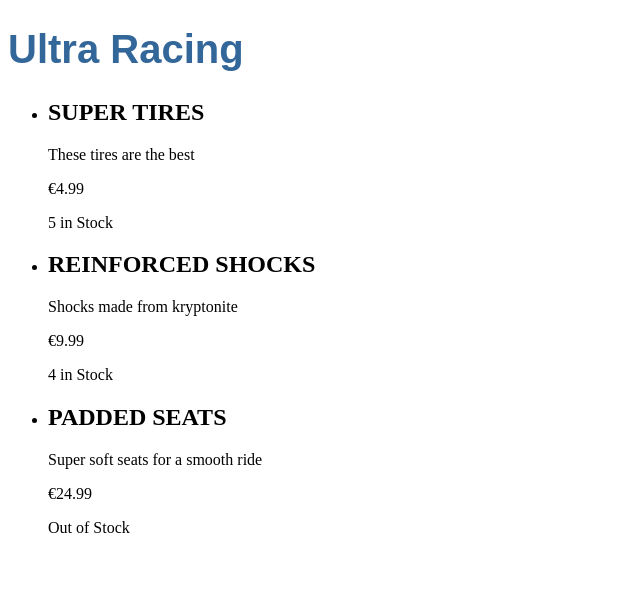
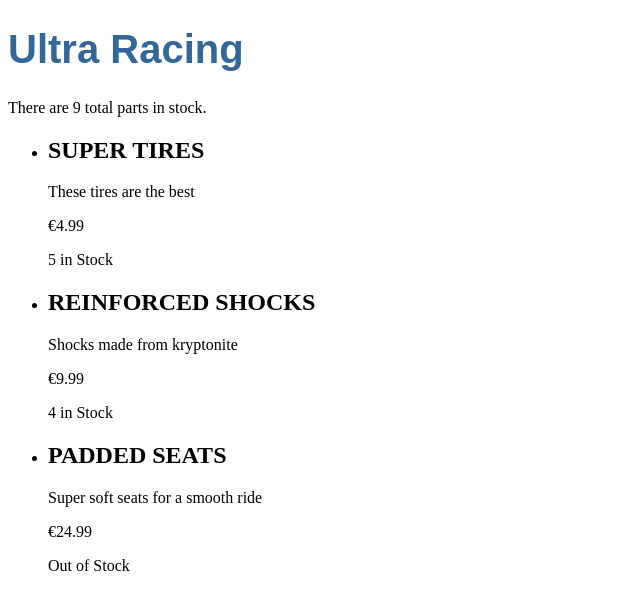
Before and after one commit to anastminsk/ultra-racing-angular, an Angular app: page / in a window 1280 px wide. Shown: the top 610 px of the page, without its empty margins (0-640 px from the left). Built offline with nearby package versions, Linux system fonts and the light colour scheme.

Commit message:
feature: add total number of parts

```diff
--- a/src/app/app.component.ts
+++ b/src/app/app.component.ts
@@ -3,6 +3,7 @@ import { Component } from '@angular/core';
 @Component({
   selector: 'app-root',
   template: `<h1>{{title}}</h1>
+    <p>There are {{totalCarParts()}} total parts in stock.</p>
     <ul>
       <li *ngFor="let carPart of carParts">
         <h2>{{carPart.name | uppercase}}</h2>
@@ -39,4 +40,12 @@ export class AppComponent {
     "inStock": 0,
     "price": 24.99
   }];
+
+  totalCarParts() {
+    let sum = 0;
+    for (let carPart of this.carParts) {
+      sum += carPart.inStock;
+    }
+    return sum;
+  }
 }
```
